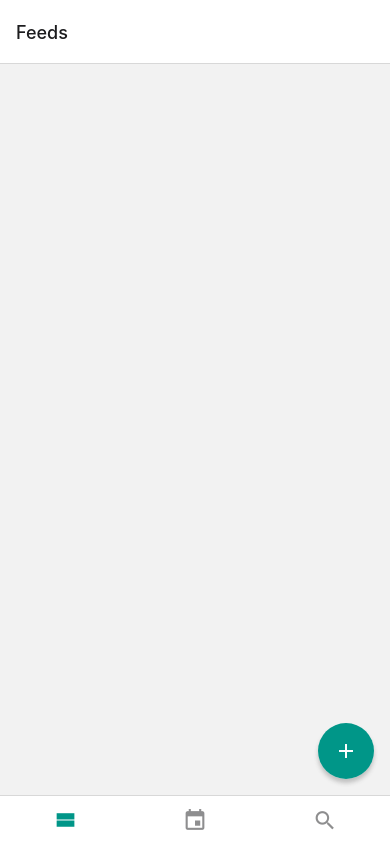
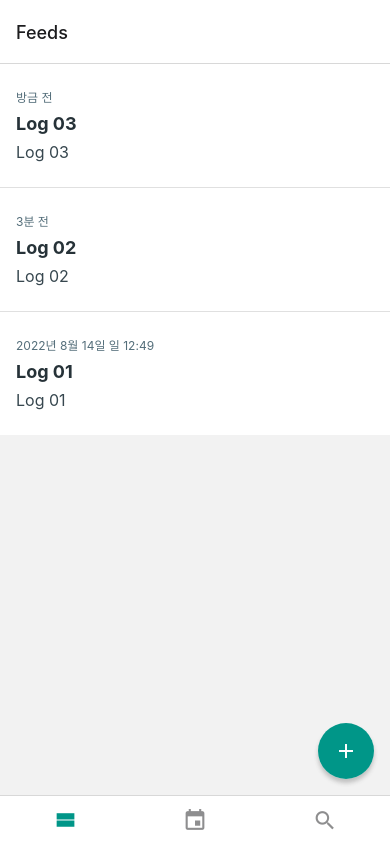
Before and after one commit to CaptLWM/RN_DayLog, a React Native app: screen /MainTab in a window 390 px wide. Built offline with nearby package versions, Linux system fonts and the light colour scheme.

Commit message:
RN 6.4 날짜

```diff
--- /dev/null
+++ b/components/FeedList.js
@@ -0,0 +1,25 @@
+import React from 'react';
+import {FlatList, StyleSheet, View} from 'react-native';
+import FeedListItem from './FeedListItem';
+
+const FeedList = ({logs}) => {
+  return (
+    <FlatList
+      data={logs}
+      style={styles.block}
+      renderItem={({item}) => <FeedListItem log={item} />}
+      keyExtractor={log => log.id}
+      ItemSeparatorComponent={() => <View style={styles.separator} />}
+    />
+  );
+};
+
+const styles = StyleSheet.create({
+  block: {flex: 1},
+  separator: {
+    backgroundColor: '#e0e0e0',
+    height: 1,
+    width: '100%',
+  },
+});
+export default FeedList;
--- /dev/null
+++ b/components/FeedListItem.js
@@ -0,0 +1,69 @@
+import {format, formatDistanceToNow} from 'date-fns';
+import {ko} from 'date-fns/locale';
+import React from 'react';
+import {Platform, Pressable, StyleSheet, Text} from 'react-native';
+
+const formatDate = date => {
+  const d = new Date(date);
+  const now = Date.now();
+  const diff = (now - d.getTime()) / 1000;
+
+  if (diff < 60 * 1) {
+    return '방금 전';
+  }
+  if (diff < 60 * 60 * 24 * 3) {
+    return formatDistanceToNow(d, {addSuffix: true, locale: ko});
+  }
+  return format(d, 'PPP EEE p', {locale: ko});
+  // https://date-fns.org/v2.29.1/docs/format => 날짜표현 참고
+};
+
+const truncate = text => {
+  // 정규식을 사용해 모든 줄 바꿈 문자 제거
+  const replaced = text.replace(/\n/g, '');
+  if (replaced.length <= 100) {
+    return replaced;
+  }
+  return replaced.slice(0, 100).concat('...');
+};
+
+const FeedListItem = ({log}) => {
+  const {title, body, date} = log; // 사용하기 편하게 객체 구조 분해 할당
+  return (
+    <Pressable
+      style={({pressed}) => [
+        styles.block,
+        Platform.OS === 'ios' && pressed && {backgroundColor: '#efefef'},
+      ]}
+      android_ripple={{color: '#ededed'}}>
+      <Text style={styles.date}>{formatDate(date)}</Text>
+      <Text style={styles.title}>{title}</Text>
+      <Text style={styles.body}>{truncate(body)}</Text>
+    </Pressable>
+  );
+};
+
+const styles = StyleSheet.create({
+  block: {
+    backgroundColor: 'white',
+    paddingHorizontal: 16,
+    paddingVertical: 24,
+  },
+  date: {
+    fontSize: 12,
+    color: '#546e7a',
+    marginBottom: 8,
+  },
+  title: {
+    color: '#263238',
+    fontSize: 18,
+    fontWeight: 'bold',
+    marginBottom: 8,
+  },
+  body: {
+    color: '#37474f',
+    fontSize: 16,
+    lineHeight: 21,
+  },
+});
+export default FeedListItem;
--- a/contexts/LogContext.js
+++ b/contexts/LogContext.js
@@ -4,7 +4,26 @@ import {v4 as uuidv4} from 'uuid';
 const LogContext = createContext('안녕하세요');
 
 export const LogContextProvider = ({children}) => {
-  const [logs, setLogs] = React.useState([]);
+  const [logs, setLogs] = React.useState([
+    {
+      id: uuidv4(),
+      title: 'Log 03',
+      body: 'Log 03',
+      date: new Date().toISOString(),
+    },
+    {
+      id: uuidv4(),
+      title: 'Log 02',
+      body: 'Log 02',
+      date: new Date(Date.now() - 1000 * 60 * 3).toISOString(),
+    },
+    {
+      id: uuidv4(),
+      title: 'Log 01',
+      body: 'Log 01',
+      date: new Date(Date.now() - 1000 * 60 * 60 * 24 * 3).toISOString(),
+    },
+  ]);
   const onCreate = ({title, body, date}) => {
     const log = {
       id: uuidv4(),
--- a/package.json
+++ b/package.json
@@ -13,6 +13,7 @@
     "@react-navigation/bottom-tabs": "^6.3.2",
     "@react-navigation/native": "^6.0.11",
     "@react-navigation/native-stack": "^6.7.0",
+    "date-fns": "^2.29.1",
     "react": "18.0.0",
     "react-native": "0.69.4",
     "react-native-get-random-values": "^1.8.0",
--- a/screens/FeedsScreen.js
+++ b/screens/FeedsScreen.js
@@ -1,5 +1,6 @@
 import React, {useContext} from 'react';
 import {StyleSheet, View} from 'react-native';
+import FeedList from '../components/FeedList';
 import FloatingWriteButton from '../components/FloatingWriteButton';
 import LogContext from '../contexts/LogContext';
 
@@ -8,6 +9,7 @@ const FeedsScreen = () => {
   // console.log(JSON.stringify(logs, null, 2));
   return (
     <View style={styles.block}>
+      <FeedList logs={logs} />
       <FloatingWriteButton />
     </View>
   );
```
Also changed, not shown: 1 other file (tests, documents, lock files or other folders).
